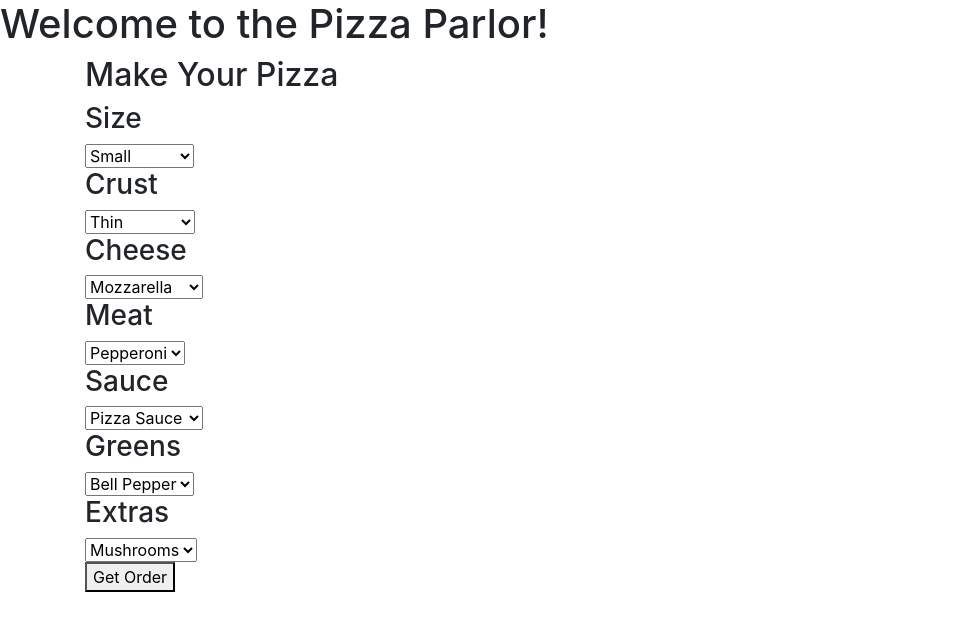
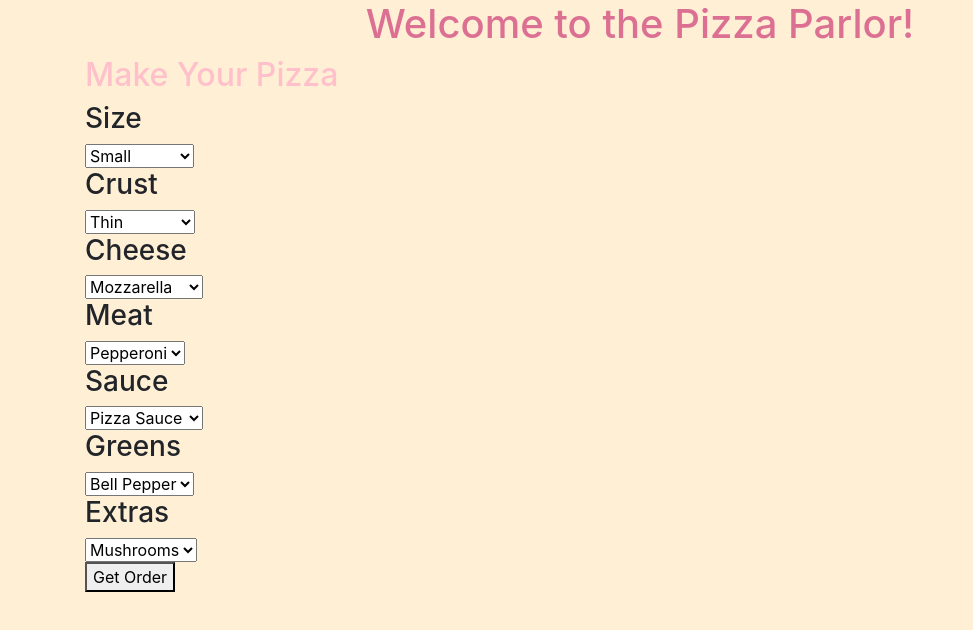
Before and after one commit to aldeling/pizza-parlor, a plain HTML site: page index.html in a window 1280 px wide. Shown: the whole page, without its empty margins (0-973 px from the left). Drawn offline with nearby package versions, Linux system fonts and the light colour scheme.

Commit message:
update css h1, h2, and body

```diff
--- a/css/styles.css
+++ b/css/styles.css
@@ -1,3 +1,13 @@
+h1{
+  color:palevioletred;
+  text-align: center;
+}
+h2{
+  color:pink;
+}
+body{
+  background-color: papayawhip;
+}
 .hidden {
   display: none;
 }
```
Also changed, not shown: index.html (+1 -1 lines).
